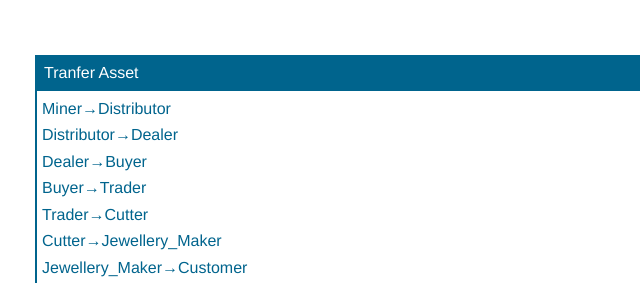
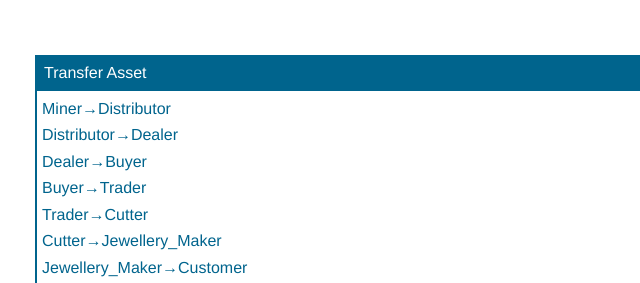
Before and after one commit to sethulekshmi/diamond-blockchain, a plain HTML site: page Client_Side/index.html in a window 1280 px wide. Shown: the part 296-579 px from the top of the page, 0-640 px from the left. Drawn offline with Linux system fonts and the light colour scheme; no server answers; a script that the page names is missing.

Commit message:
Update index.html

```diff
--- a/Client_Side/index.html
+++ b/Client_Side/index.html
@@ -133,7 +133,7 @@
 
 			<tr>
 				<td class="smlBrk"></td>
-				<td class="bxHd" colspan="3" id="lftBxHd" >Tranfer Asset</td>
+				<td class="bxHd" colspan="3" id="lftBxHd" >Transfer Asset</td>
 				<td class="smlBrk"></td>
 			</tr>
 			<tr  class="lnkTxt">
```
